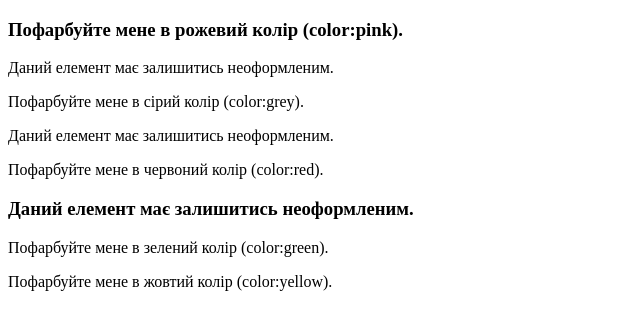
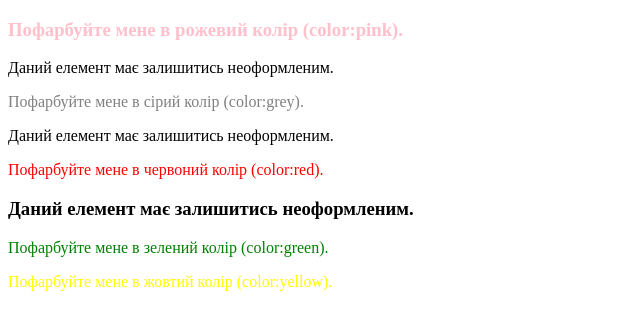
Before and after one commit to IvanBielozorov/HW-8, a plain HTML site: page index.html in a window 1280 px wide. Shown: the whole page, without its empty margins (0-640 px from the left). Drawn offline with Linux system fonts and the light colour scheme.

Commit message:
Виправлений індекс + перше Завадання

```diff
--- a/css/styles.css
+++ b/css/styles.css
@@ -0,0 +1,17 @@
+/* Завдання 1 */
+.text-box h3:first-of-type {
+  color: pink;
+}
+#greycol {
+    color: grey;
+}
+.text-box > div > p {
+    color:red;
+}
+.text-box > p:nth-of-type(3) {
+  color: green;
+}
+.text-box .yellow {
+    color:yellow;
+}
+/* Завдання 2 */
--- a/index.html
+++ b/index.html
@@ -4,9 +4,10 @@
     <meta charset="UTF-8">
     <meta name="viewport" content="width=device-width, initial-scale=1.0">
     <title>Document</title>
-    <link rel="stelesheet" href="./css/styles.css">
+    <link rel="stylesheet" href="./css/styles.css">
 </head>
 <body>
+    <!-- Завдання 1  -->
     <div class="text-box">
   <h3>Пофарбуйте мене в рожевий колір (color:pink).</h3>
   <p>Даний елемент має залишитись неоформленим.</p>
@@ -17,5 +18,6 @@
   <p>Пофарбуйте мене в зелений колір (color:green).</p>
   <p class="yellow">Пофарбуйте мене в жовтий колір (color:yellow).</p>
 </div>
+<!-- Завдання 2 -->
 </body>
 </html>
```
